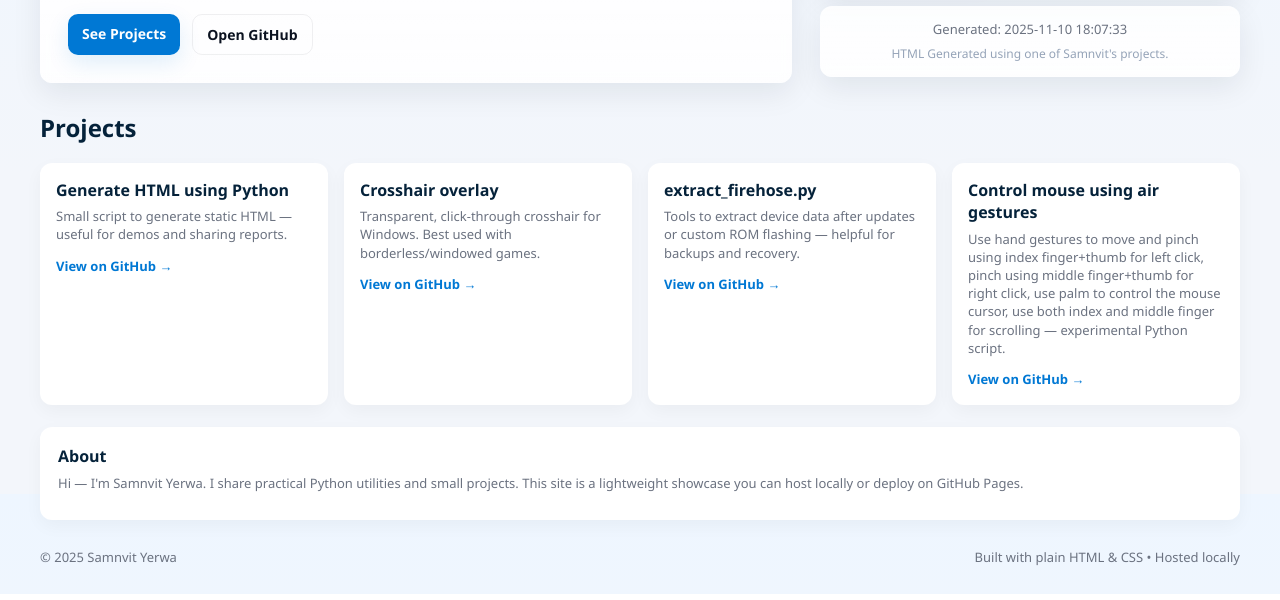
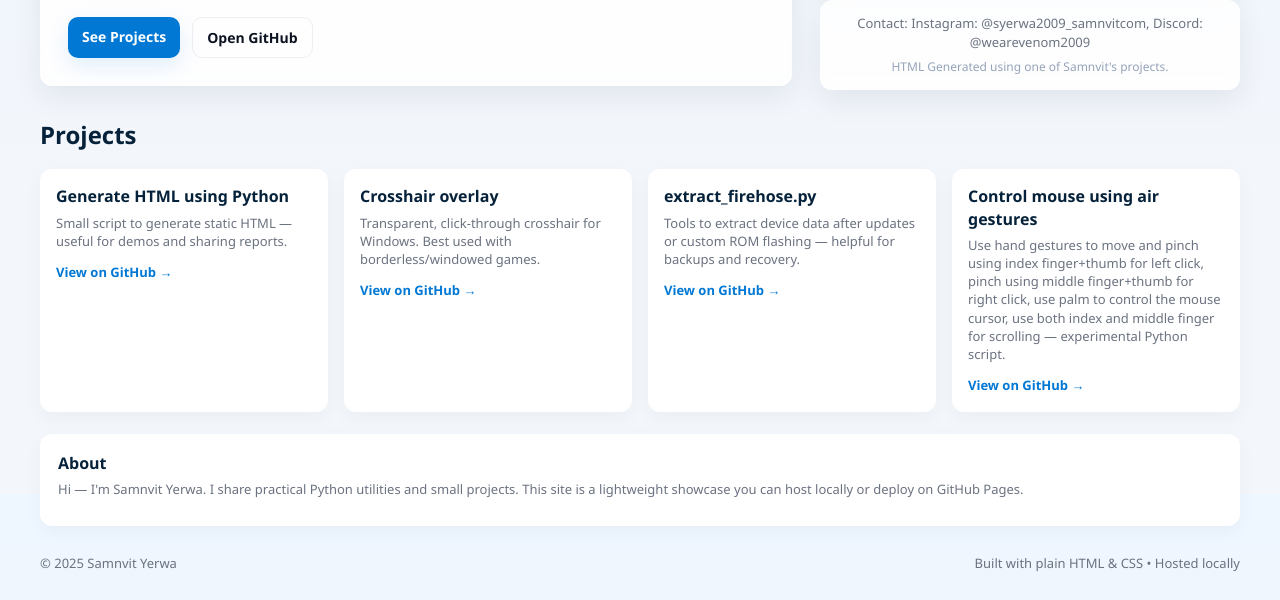
Before and after one commit to SammyTheGr8-Gamer/Samnvit-s-python-projects, a plain HTML site: page index.html in a window 1280 px wide. Shown: the part 306-906 px from the top of the page. Drawn offline with Linux system fonts and the light colour scheme.

Commit message:
Revise index.html with new content and layout
Updated the HTML structure and content, including new project links and contact information.

```diff
--- a/index.html
+++ b/index.html
@@ -209,7 +209,7 @@
         </div>
 
         <div class="hero-card" style="padding:14px; text-align:center; font-size:13px; color:var(--muted)">
-          Generated: 2025-11-10 18:07:33
+          Contact: Instagram: @syerwa2009_samnvitcom, Discord: @wearevenom2009
           <div style="font-size:12px;color:#95a3b8;margin-top:8px">HTML Generated using one of Samnvit's projects.</div>
         </div>
       </div>
```
